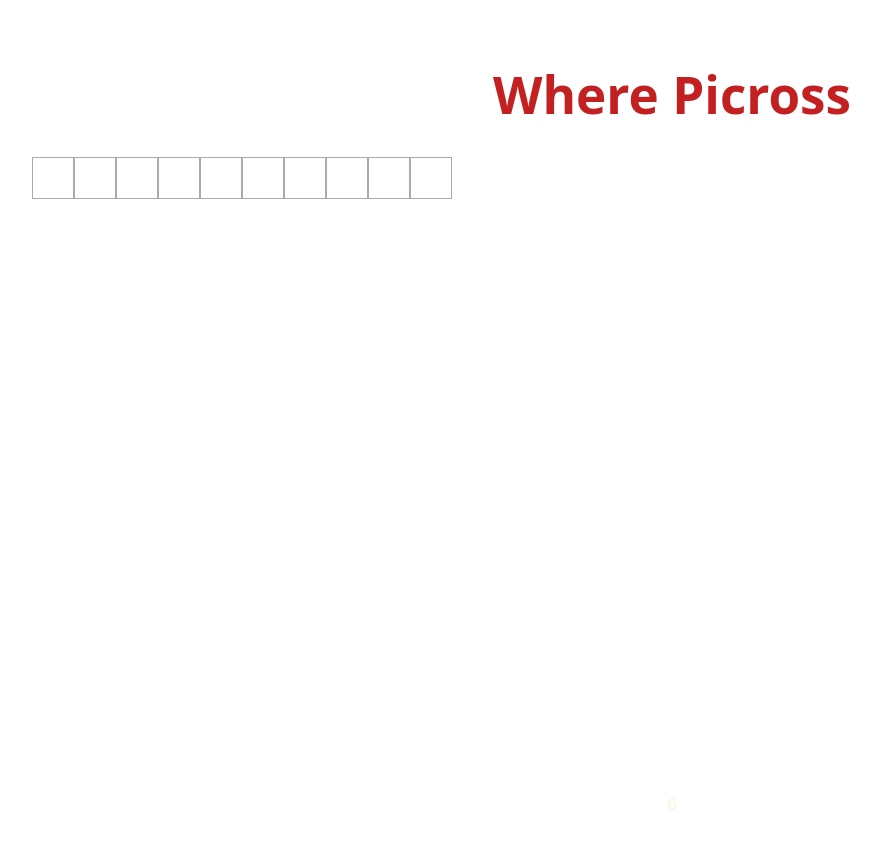
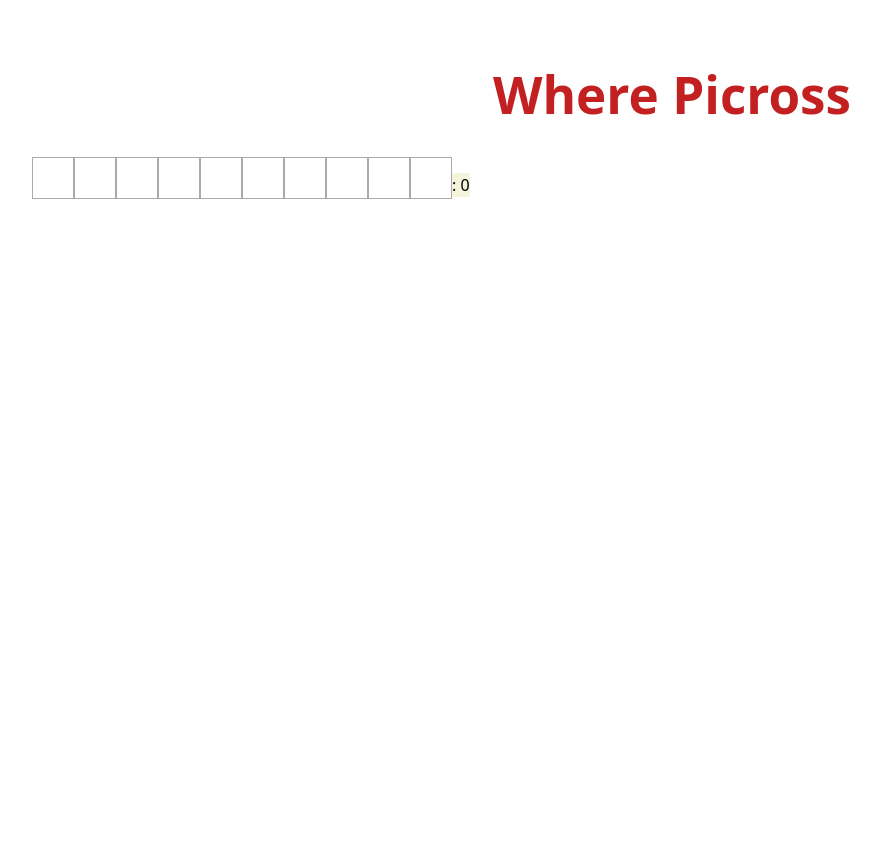
Before and after one commit to Nathroma/where-picross, a React (Vite) app: page / in a window 1280 px wide. Shown: the top 848 px of the page, without its empty margins (0-880 px from the left). Built offline with nearby package versions, Linux system fonts and the light colour scheme.

Commit message:
Refactor cells and add map

```diff
--- a/src/App.scss
+++ b/src/App.scss
@@ -19,11 +19,16 @@ h1 {
   color: #c32121;
 }
 
-.grid {
+.board {
   display: flex;
+  flex-direction: row;
   flex-wrap: wrap;
   width: 100%;
   height: 100%;
+}
+
+.grid {
+  display: flex;
   flex-direction: row;
 }
 
--- a/src/App.tsx
+++ b/src/App.tsx
@@ -1,26 +1,42 @@
+import { useState } from 'react';
 import './App.scss';
 import Cell from './components/Cell/Cell';
+import SquareCounter from './components/SquareCounter/SquareCounter';
 
 function App() {
-  const squareChecked: number = 6 ;
+  const cellCount = 10
+
+  const [counter, setCounter] = useState<number>(0)
+  const [isChecked, setIsChecked] = useState<boolean[]>(Array(cellCount).fill(false))
+
+  const changeState = (index: number) => {
+    const table = [...isChecked]
+    table[index] = !table[index]
+    setIsChecked(table)
+  }
+
+  const handleCounter = () => {
+    let squareNumber: number = 0
+    for (const value of isChecked) {
+      if (value === true) {
+        squareNumber += 1
+      }
+    }
+    setCounter(squareNumber)
+  }
 
   return (
     <>
       <div className="app">
         <h1>Where Picross</h1>
-        <div className="grid">
-          <Cell/>
-          <Cell/>
-          <Cell/>
-          <Cell/>
-          <Cell/>
-          <Cell/>
-          <Cell/>
-          <Cell/>
-          <Cell/>
-          <Cell/>
+        <div className='board'>
+          <div className="grid">
+            {isChecked.map((value: boolean, index: number)=>
+              <Cell isChecked={value} onInteract={() => {changeState(index); handleCounter()}}/>
+            )}
+          </div>
+          <SquareCounter counter={counter}/>
         </div>
-          <p className='squareNumber'>{squareChecked}</p>
       </div>
     </>
   )
--- a/src/components/Cell/Cell.tsx
+++ b/src/components/Cell/Cell.tsx
@@ -1,11 +1,14 @@
-import { useState } from "react";
 import "./Cell.scss";
 
-function Cell() {
-    const [isChecked, setIsChecked] = useState(false);
+type CellProps = {
+    isChecked: boolean,
+    onInteract: Function
+}
+
+function Cell({ isChecked, onInteract}: CellProps) {
 
     return (
-        <div className="cell" data-checked={isChecked} onClick={() => setIsChecked(!isChecked)}/>
+        <div className="cell" data-checked={isChecked} onClick={() => onInteract()}/>
     )
 }
 
--- /dev/null
+++ b/src/components/SquareCounter/SquareCounter.scss
@@ -0,0 +1,6 @@
+
+p {
+    font-size: 500;
+    color: black;
+    background-color: beige;
+}
--- /dev/null
+++ b/src/components/SquareCounter/SquareCounter.tsx
@@ -0,0 +1,16 @@
+import "./SquareCounter.scss";
+
+type CounterProps = {
+    counter: number
+}
+
+function SquareCounter({ counter }: CounterProps) {
+
+    return (
+        <div>
+            <p> : {counter}</p>
+        </div>
+    )
+}
+
+export default SquareCounter
```
